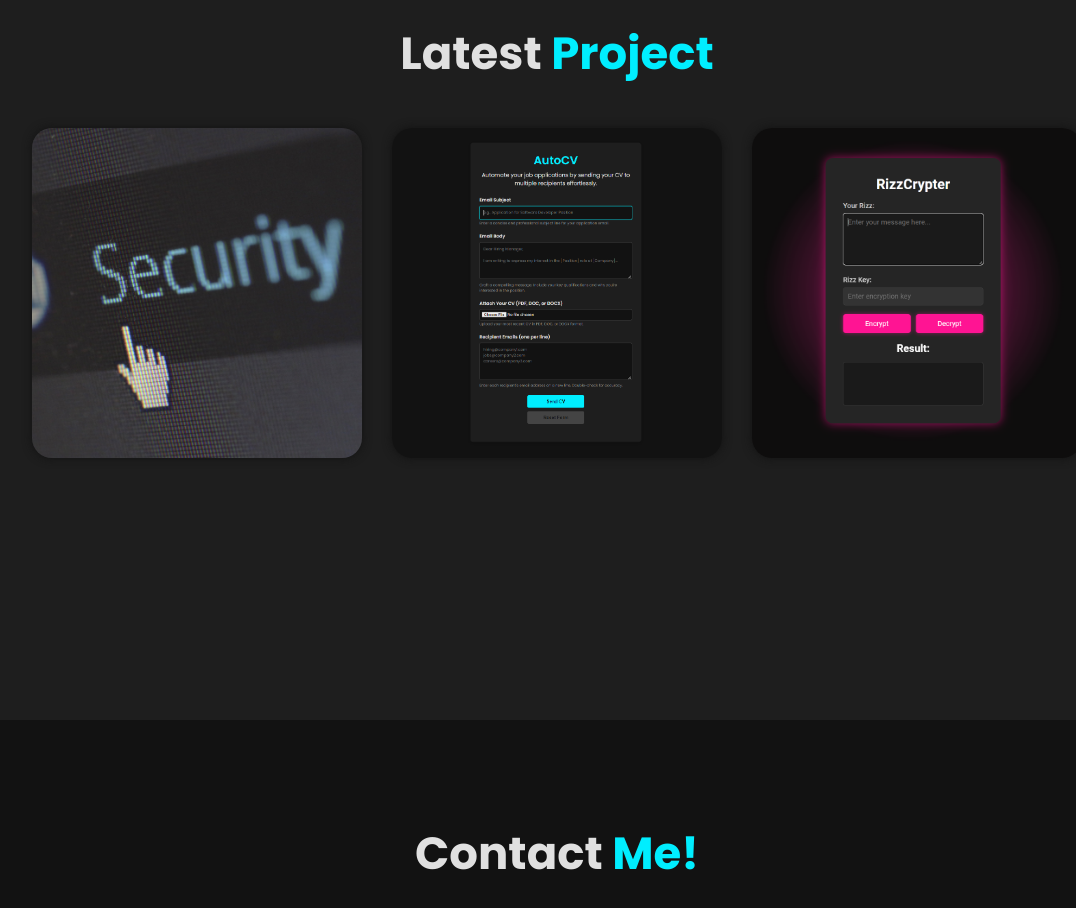
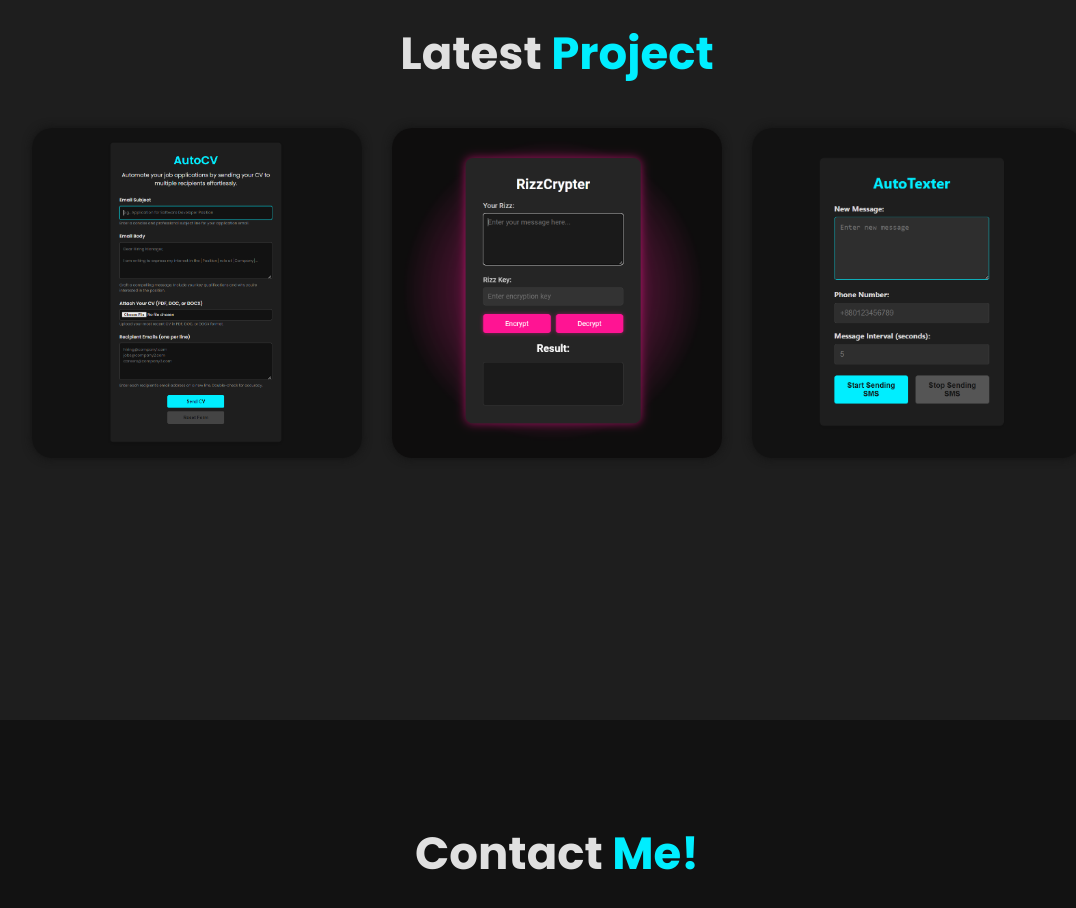
Before and after one commit to mubbashirulislam/mubbashirulislam.github.io, a plain HTML site: page index.html in a window 1280 px wide. Shown: the part 2480-3388 px from the top of the page, without its empty margins (83-1159 px from the left). Drawn offline with nearby package versions, Linux system fonts and the light colour scheme.

Commit message:
project_added

```diff
--- a/index.html
+++ b/index.html
@@ -104,19 +104,19 @@
         <h2 class="heading">Latest <span>Project</span></h2>
 
         <div class="portfolio-container">
-            <div class="portfolio-box">
+            <!-- <div class="portfolio-box">
                 <img src="images/cb2.jpg" alt="">
                 <div class="portfolio-layer">
                     <h4>Secure Your Home Network</h4>
                     <p>In this video, we explore vital strategies to enhance your home network security. Discover how to protect your Wi-Fi from unauthorized access, secure IoT devices, and implement best practices for safeguarding your personal information. Whether you're a tech novice or an experienced user, these tips will help you create a safer online environment for you and your family</p>
                     <a href="https://youtu.be/6IjkxW6DEV8?si=z9DpbeWgSgyT_87F"><i class='bx bx-link-external' ></i></a>
                 </div>
-            </div>
+            </div> -->
 
             <div class="portfolio-box">
                 <img src="images/AutoCV.png" alt="">
                 <div class="portfolio-layer">
-                    <h4>CV Automation Tool</h4>
+                    <h4>AutoCV</h4>
                     <p>This Python script simplifies the process of sending your CV to multiple email addresses. Designed specifically for job seekers, it automates the task of sending customized emails with attachments, allowing users to efficiently apply to various job positions without the repetitive hassle of manual email composition.</p>
                     <a href="https://mubbashirulislam.github.io/AutoCV/"><i class='bx bx-link-external' ></i></a>
                 </div>
@@ -125,9 +125,18 @@
             <div class="portfolio-box">
                 <img src="images/Screenshot 2024-09-10 222332.png" alt="">
                 <div class="portfolio-layer">
-                    <h4>Encryption tool</h4>
+                    <h4>RizzCrypter</h4>
                     <p>About I created RizzCrypter as a fun, Gen Z-inspired encryption tool for entertainment. It lets users encrypt and decrypt messages using a custom key, with a vibrant and responsive UI. This project is a lighthearted way to explore basic encryption techniques while keeping things playful and simple.</p>
                     <a href="https://mubbashirulislam.github.io/RizzCrypter/"><i class='bx bx-link-external' ></i></a>
+                </div>
+            </div>
+            <div class="portfolio-box">
+                <img src="images/AutoTexter.png" alt="">
+                <div class="portfolio-layer">
+                    <h4>AutoTexter</h4>
+                    <p>
+AutoTexter is a SMS Automation Tool that makes it easy to send messages to multiple people with just a few clicks. Built using Python and Twilio, it simplifies the process of managing and sending SMS, perfect for quick updates or notifications. With a user-friendly design and clear instructions, anyone can use it to save time and stay connected effortlessly.</p>
+                    <a href="https://mubbashirulislam.github.io/AutoTexter"><i class='bx bx-link-external' ></i></a>
                 </div>
             </div>
         </div>
```
Also changed, not shown: images/AutoTexter.png (added).
